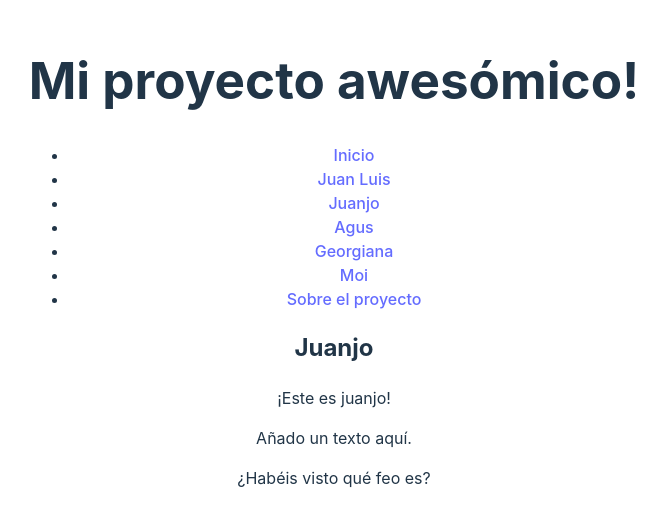
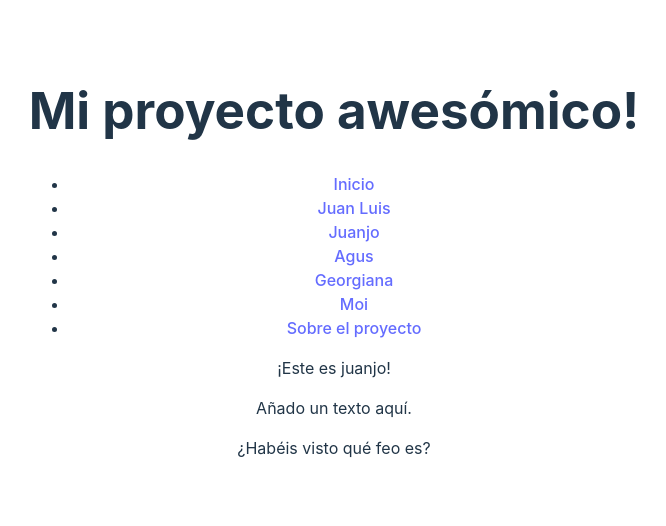
Before and after one commit to kastwey/arelance-git-test, a React (Vite) app: page /people/juanjo in a window 1280 px wide. Shown: the part 138-664 px from the top of the page, without its empty margins (306-972 px from the left). Built offline with nearby package versions, Linux system fonts and the light colour scheme.

Commit message:
borro encabezado

```diff
--- a/src/pages/JuanjoPage.tsx
+++ b/src/pages/JuanjoPage.tsx
@@ -3,7 +3,6 @@ import { Layout } from "../components/layout";
 export function JuanjoPage() {
   return (
     <Layout>
-      <h2>Juanjo</h2>
       <p>¡Este es juanjo!</p>
       <p>Añado un texto aquí.</p>
       <p>¿Habéis visto qué feo es?</p>
```
